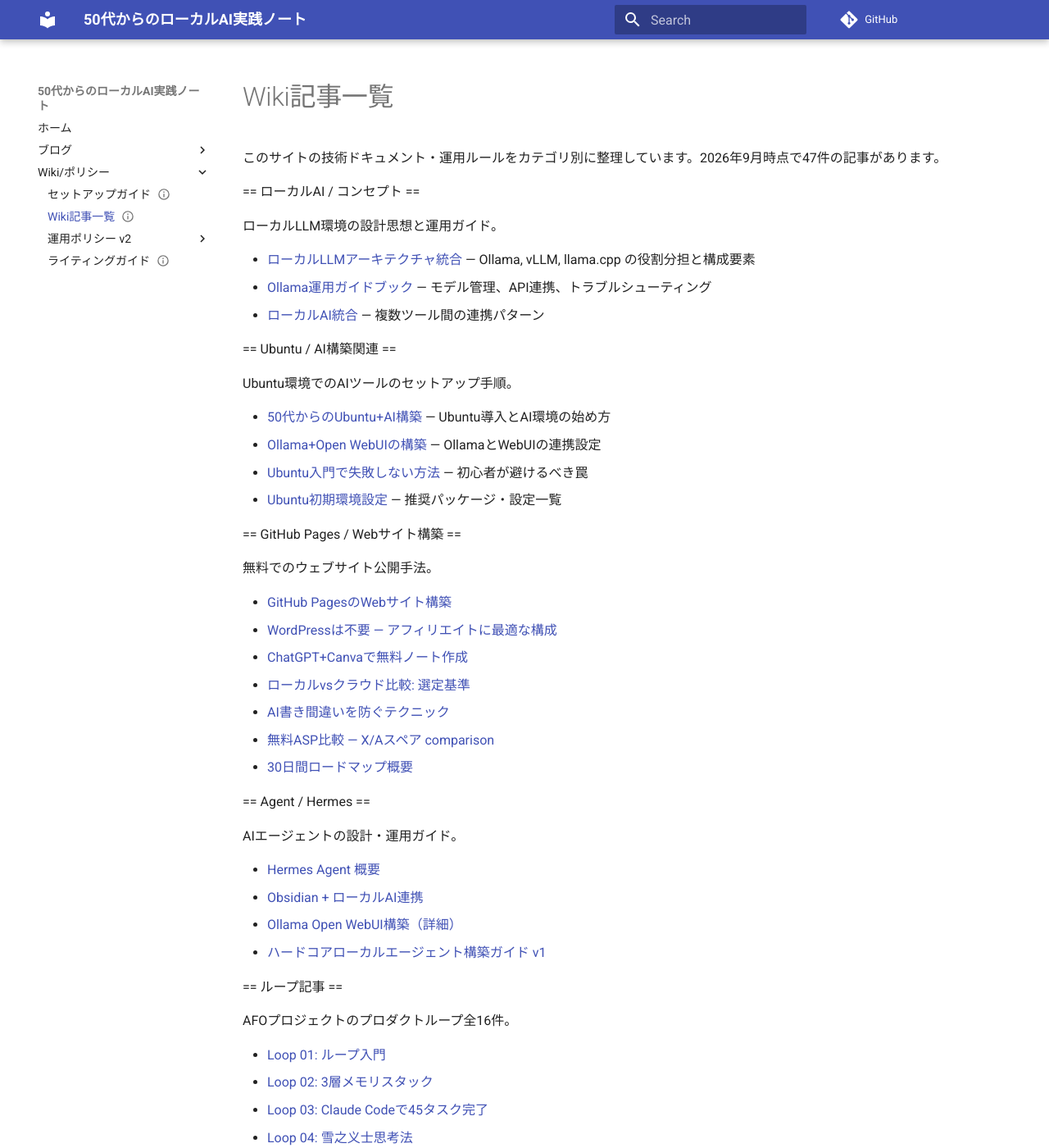
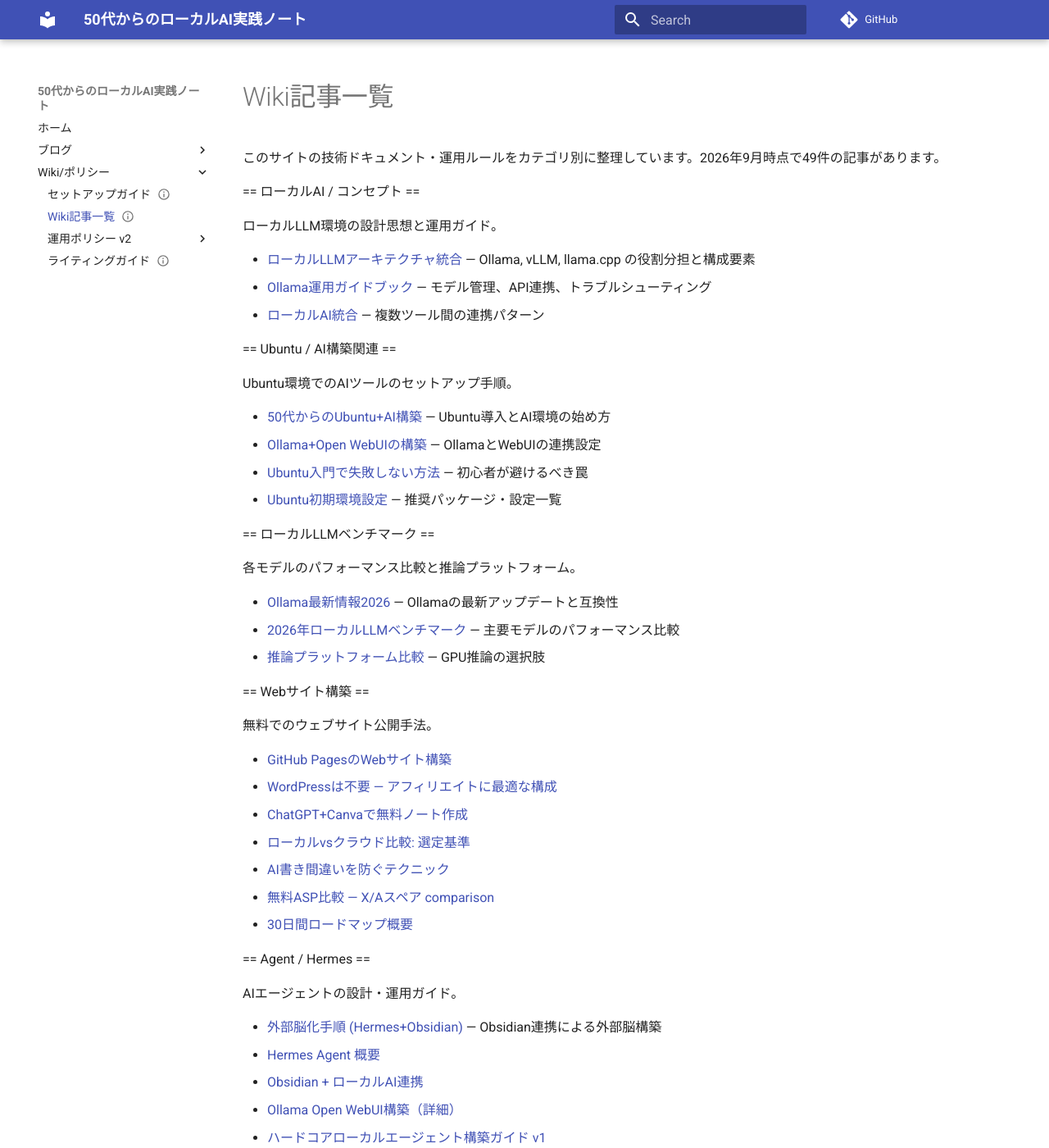
Before and after one commit to snoeru373/kirokuwonokosite, an MkDocs documentation site: the page built from docs/blog/wiki-index.md, in a window 1280 px wide and 1400 px high. Shown: the whole window at 82% size. Built offline with MkDocs 1.6.1 and Material for MkDocs 9.7.7, drawn with Linux system fonts in a browser that asks for light colours; comment, search, counter and statistics services are not loaded; some of the changed text lies outside the part shown.

Commit message:
fix: wiki-index count 50→49, add missing 6 articles (agent-loop-13 title fix)

```diff
--- a/docs/blog/wiki-index.md
+++ b/docs/blog/wiki-index.md
@@ -10,7 +10,7 @@ tags:
   - "wiki"
 ---
 
-このサイトの技術ドキュメント・運用ルールをカテゴリ別に整理しています。2026年9月時点で47件の記事があります。
+このサイトの技術ドキュメント・運用ルールをカテゴリ別に整理しています。2026年9月時点で49件の記事があります。
 
 == ローカルAI / コンセプト ==
 
@@ -29,7 +29,15 @@ Ubuntu環境でのAIツールのセットアップ手順。
 - [Ubuntu入門で失敗しない方法](article-09-ubuntu-start-mistakes.md) — 初心者が避けるべき罠
 - [Ubuntu初期環境設定](ubuntu-env-setup.md) — 推奨パッケージ・設定一覧
 
-== GitHub Pages / Webサイト構築 ==
+== ローカルLLMベンチマーク ==
+
+各モデルのパフォーマンス比較と推論プラットフォーム。
+
+- [Ollama最新情報2026](article-17-ollama-latest-2026.md) — Ollamaの最新アップデートと互換性
+- [2026年ローカルLLMベンチマーク](article-18-local-llm-bench-2026.md) — 主要モデルのパフォーマンス比較
+- [推論プラットフォーム比較](article-19-inference-platform-compare.md) — GPU推論の選択肢
+
+== Webサイト構築 ==
 
 無料でのウェブサイト公開手法。
 
@@ -45,6 +53,7 @@ Ubuntu環境でのAIツールのセットアップ手順。
 
 AIエージェントの設計・運用ガイド。
 
+- [外部脳化手順 (Hermes+Obsidian)](article-03-hermes-agent-ob.md) — Obsidian連携による外部脳構築
 - [Hermes Agent 概要](article-20-hermes-agent-overview.md)
 - [Obsidian + ローカルAI連携](article-21-obsidian-local-ai-integration.md)
 - [Ollama Open WebUI構築（詳細）](article-22-hermes-agent-ob.md)
@@ -52,7 +61,7 @@ AIエージェントの設計・運用ガイド。
 
 == ループ記事 ==
 
-AFOプロジェクトのプロダクトループ全16件。
+AFOプロジェクトのプロダクトループ全15件。
 
 - [Loop 01: ループ入門](article-loop-01-getting-started-with-loops.md)
 - [Loop 02: 3層メモリスタック](article-loop-02-3layer-memory-stack.md)
@@ -74,7 +83,8 @@ AFOプロジェクトのプロダクトループ全16件。
 
 アフィリエイトメディアの運営戦略。
 
-- [メディア概要](affiliate-media-overview.md)
+- [AI最適設計の最上位構造](article-47-ai-saikou-yakata.md) — 戦略設計の基本フレーム
+- [メディア概要](affiliate-media-overview.md) — メディアの全体像と目的
 
 == MkDocs 設定例 ==
 
@@ -82,7 +92,7 @@ AFOプロジェクトのプロダクトループ全16件。
 
 == 自己改善 / メタ ==
 
-- [自己改善ループ概要](article-23-self-improvement-loop.md)
+- [自己改善ループ概要](article-23-self-improvement-loop.md) — 継続的な改善サイクルの仕組み
 
 == お知らせ ==
 
@@ -93,6 +103,7 @@ AFOプロジェクトのプロダクトループ全16件。
 運用ルールとガイドライン。
 
 - [ブログ執筆ルール v2](02-policy-blog-writing-rules.md)
+- [Hermes Agent運用ルール](03-policy-hermes-agent-rules.md)
 - [広告規約ルール v2](advertising-rules-v2.md)
 - [公開ルール v2](publishing-rules-v2.md)
 - [ライティングガイド](writing-prompts-guide.md)
```
